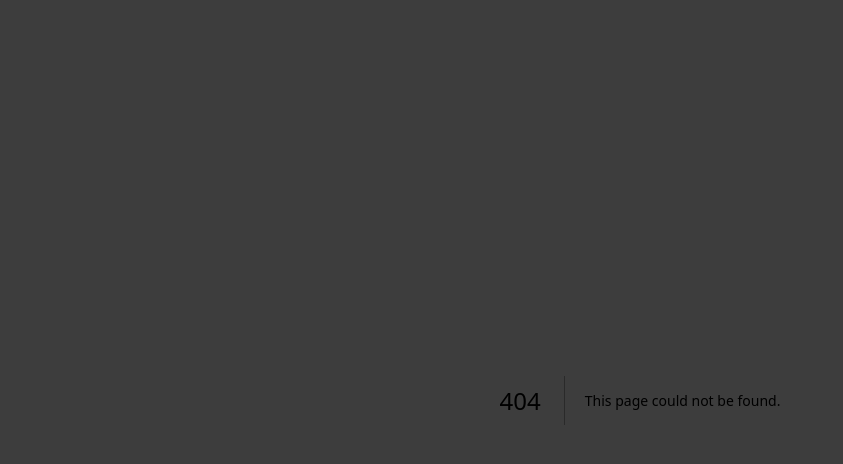
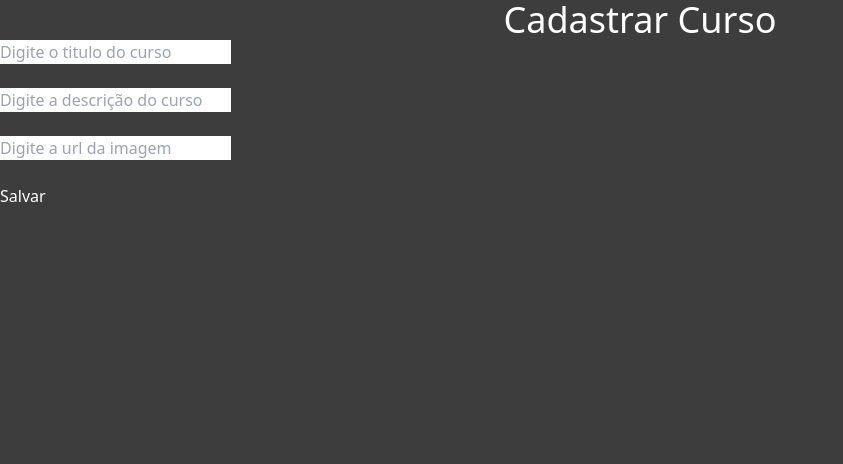
Before and after one commit to bruno654/desenvolvimentoweb, a Next.js app: page /admin/courses/new in a window 1280 px wide. Before the commit this address had no page. Shown: the top 464 px of the page, without its empty margins (0-843 px from the left). Built offline with nearby package versions, Linux system fonts and the light colour scheme.

Commit message:
fix: teste

```diff
--- /dev/null
+++ b/app/admin/courses/new/page.tsx
@@ -0,0 +1,20 @@
+export default function NewCourse(){
+    function saveCourse(){
+        "use server"
+        console.log("Acessou a função")
+    }
+    return(
+        <div>
+            <h1 className="text-white text-center text-4xl"> Cadastrar Curso</h1>
+            <form>
+                <input type="text" name= "title"placeholder="Digite o titulo do curso" /> <br /><br />
+                <input type="text" name= "description"placeholder="Digite a descrição do curso" /><br /><br />
+                <input type="text" name= "url" placeholder="Digite a url da imagem" /> <br /><br />
+                <button formAction={saveCourse}className="text-white">Salvar </button><br />
+
+
+            </form>
+
+        </div>
+    )
+}
--- a/app/admin/page.tsx
+++ b/app/admin/page.tsx
@@ -3,6 +3,7 @@ export default function Admin(){
         <div>
         <h1 className="text-center text-xl">Área Administrativa</h1>
         <a href="/admin/course">Listar Curso</a>
+        <a href="/admin/course/new">Cadastrar Curso</a>
 
 
 
--- /dev/null
+++ b/app/components/UploadButton.tsx
@@ -0,0 +1,19 @@
+"use client"
+
+import { url } from "inspector";
+import { CldUploadButton } from "next-cloudinary";
+import { Router } from "next/router";
+
+export default function UploadButton(){
+    function handleUpload(result:any, widget:any){
+
+
+        widget.close()
+    }
+    return(
+        <CldUploadButton
+        onUpload={handleUpload}
+        uploadPreset="qkywvbz8"
+        />
+    )
+}
```
Also changed, not shown: app/layout.tsx (line endings or trailing spaces), 1 other file (tests, documents, lock files or other folders).
